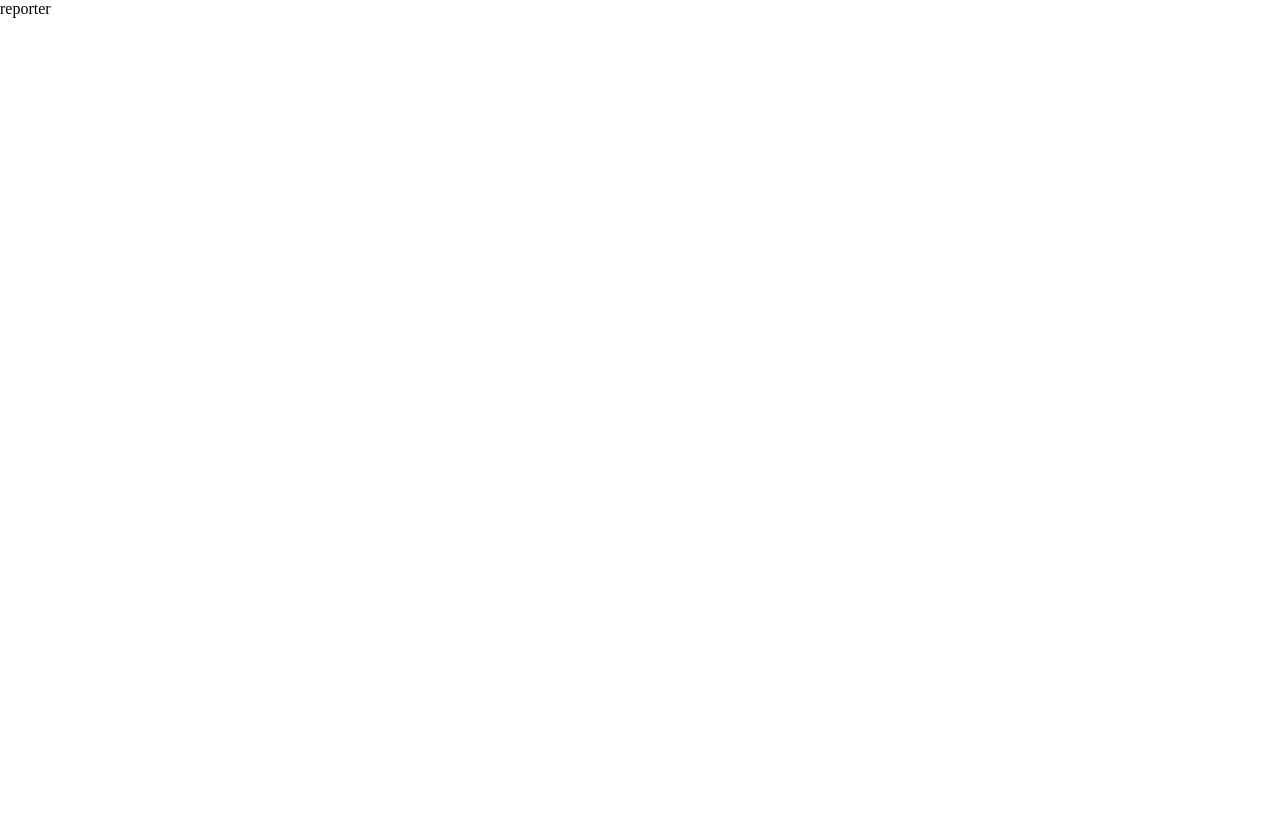
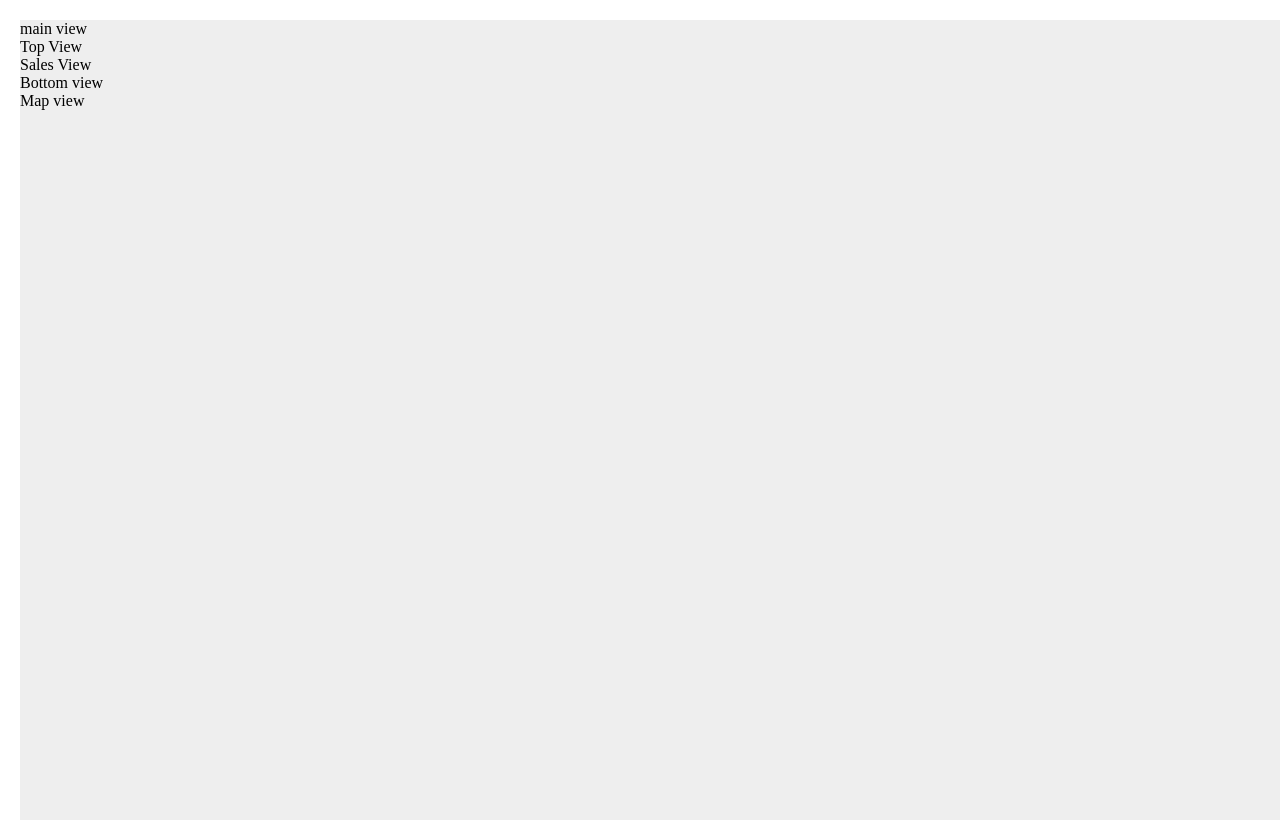
Before and after one commit to dutlzn/Data-Visualize, a Vue app in the folder report-dev/: page / in a window 1280 px wide. Built offline with nearby package versions, Linux system fonts and the light colour scheme.

Commit message:
容器组件初始化

```diff
--- /dev/null
+++ b/report-dev/src/components/BottomView/index.vue
@@ -0,0 +1,10 @@
+<template>
+  <div>
+  Bottom view
+  </div>
+</template>
+<script>
+export default {
+
+}
+</script>
--- /dev/null
+++ b/report-dev/src/components/MapView/index.vue
@@ -0,0 +1,10 @@
+<template>
+  <div>
+  Map view
+  </div>
+</template>
+<script>
+export default {
+
+}
+</script>
--- /dev/null
+++ b/report-dev/src/components/SalesView/index.vue
@@ -0,0 +1,9 @@
+<template>
+  <div>
+  Sales View</div>
+</template>
+<script>
+export default {
+
+}
+</script>
--- /dev/null
+++ b/report-dev/src/components/TopView/index.vue
@@ -0,0 +1,11 @@
+<template>
+  <div>
+
+  Top View
+  </div>
+</template>
+<script>
+export default {
+
+}
+</script>
--- a/report-dev/src/main.js
+++ b/report-dev/src/main.js
@@ -3,9 +3,7 @@
 import router from './router'
 import './plugins/element.js'
 import ECharts from 'echarts'
-
 Vue.config.productionTip = false
-    // 挂载到属性上
 Vue.prototype.$echarts = ECharts
 
 new Vue({
--- a/report-dev/src/views/Home.vue
+++ b/report-dev/src/views/Home.vue
@@ -1,15 +1,39 @@
 <template>
   <div class="home">
-    reporter
+    main view
+    <top-view />
+    <sales-view />
+    <bottom-view />
+    <map-view />
+
   </div>
 </template>
 
 <script>
 // @ is an alias to /src
+import TopView from '../components/TopView'
+import BottomView from '../components/BottomView'
+import MapView from '../components/MapView'
+import SalesView from '../components/SalesView'
 
 export default {
   name: 'Home',
   components: {
+    TopView,
+    BottomView,
+    MapView,
+    SalesView
   }
 }
 </script>
+
+<style>
+.home{
+  width: 100%;
+  height: 100%;
+  padding: 0;
+  margin: 20px;
+  background:#eee;
+  box-sizing: border-box;
+}
+</style>
```
Also changed, not shown: report-dev/.eslintrc.js.
